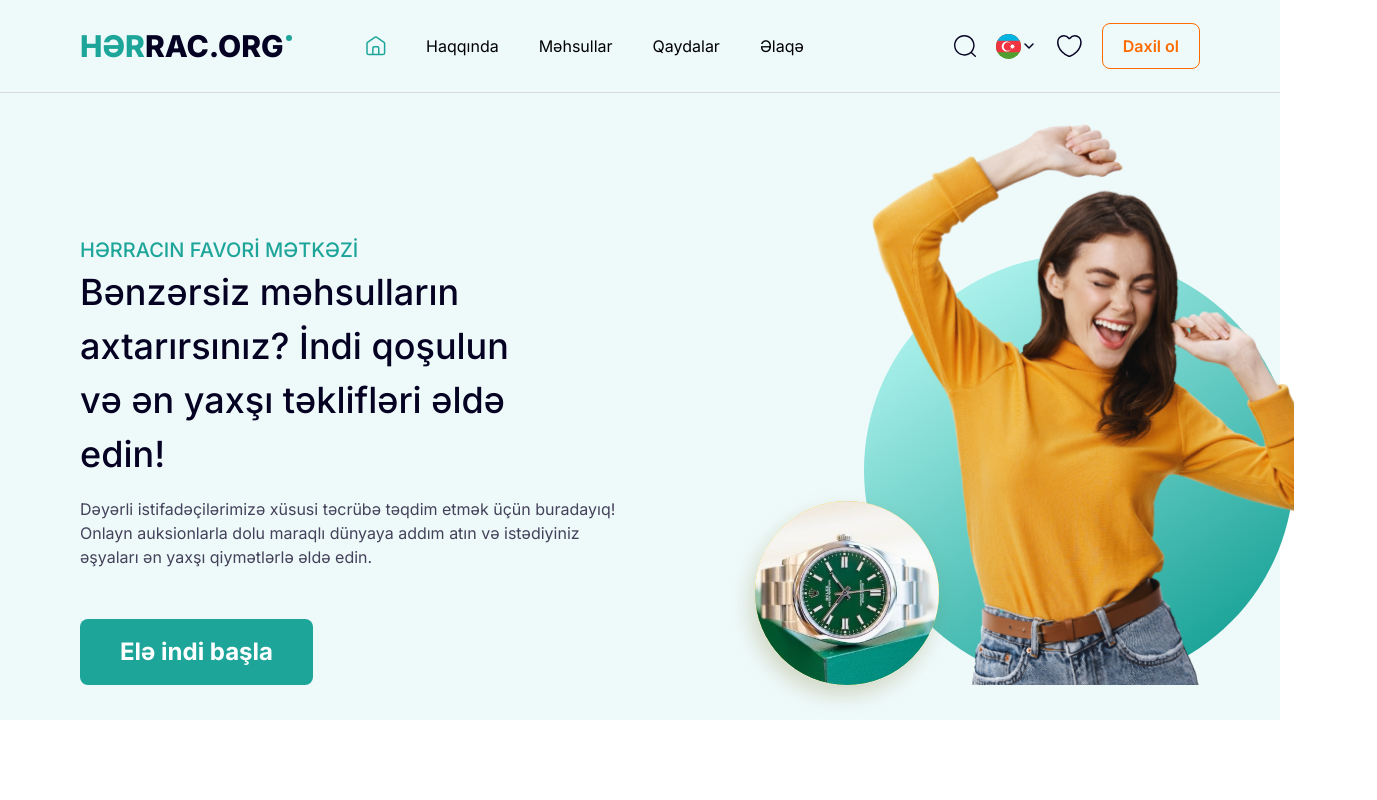
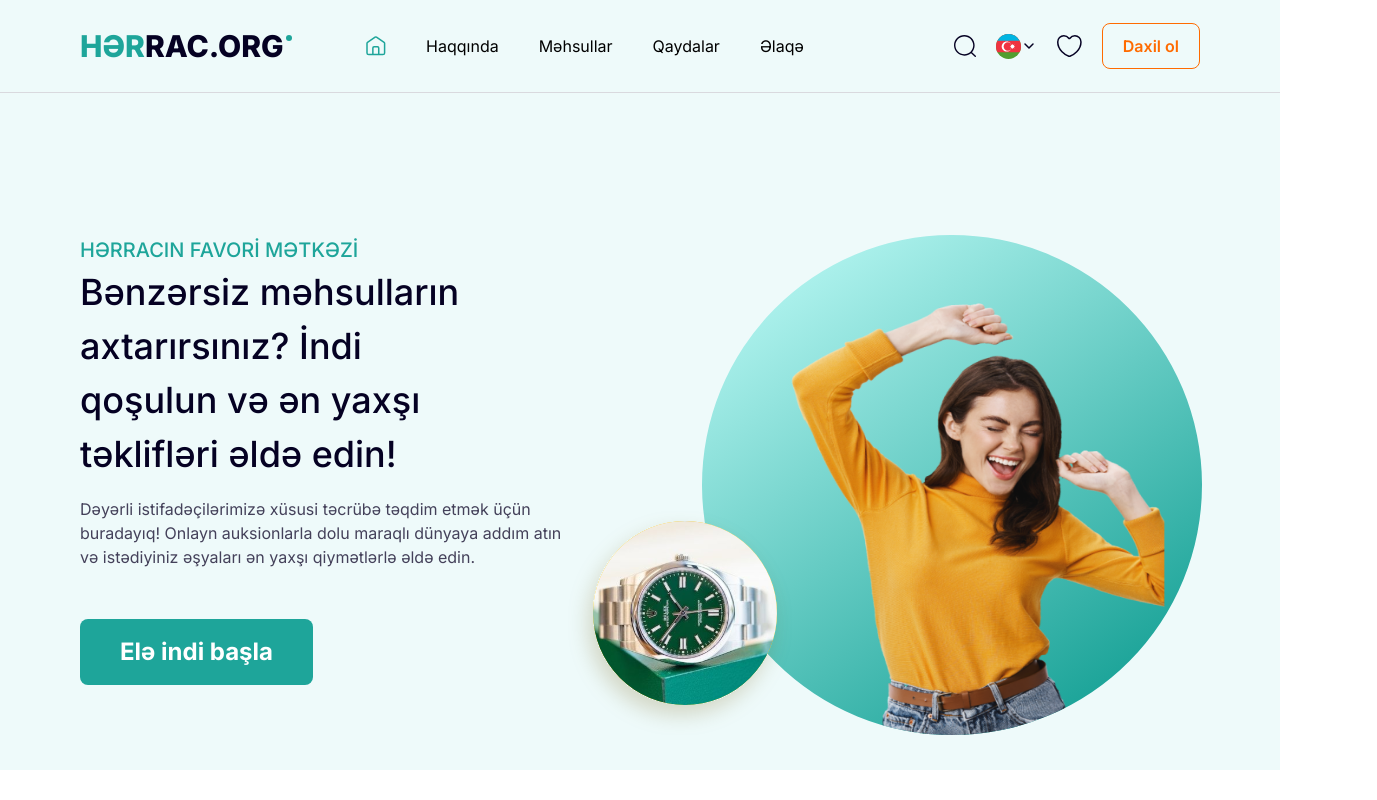
Before and after one commit to ElshadSadigov/Harrac, a Next.js app: page / in a window 1280 px wide. Shown: the top 800 px of the page, 1377 px wide, since content can reach past the window. Built offline with nearby package versions, Linux system fonts and the light colour scheme.

Commit message:
new change

```diff
--- a/app/page.jsx
+++ b/app/page.jsx
@@ -23,7 +23,7 @@ import IndicatorCard from "@/components/indicatorCard";
 
 export default function Home() {
   const prductData = [1, 2, 3, 4]
-  const aboutData = [1,2,3]
+  const aboutData = [1, 2, 3]
   return (
     <div className="w-full">
       <div className="w-full flex justify-between px-[80px] pt-[145px] pb-[35px] bg-[#eefafa]">
@@ -33,35 +33,34 @@ export default function Home() {
           <span className="text-[#44415A] mt-[16px]">Dəyərli istifadəçilərimizə xüsusi təcrübə təqdim etmək üçün buradayıq! Onlayn auksionlarla dolu maraqlı dünyaya addım atın və istədiyiniz əşyaları ən yaxşı qiymətlərlə əldə edin.</span>
           <Link href='/' className="px-[40px] py-[15px] font-bold text-[24px] text-[#fff] rounded-[8px] bg-[#1EA59A] mt-[50px]">Elə indi başla</Link>
         </div>
-        <div className="flex items-end w-1/2">
-          <Image src={homeTitle} alt="" className="translate-x-[90px] translate-y-[30px] z-50"/>
-          <div className=" relative">
-            <div className="bg-gradient-to-t from-[#aaf0eb] to-[#1ea59a] rotate-[146deg] w-[430px] h-[430px] rounded-[430px] relative"></div>
-            <Image src={homeImg} alt="home img" className="z-30 absolute left-0 bottom-0 w-[475px] h-[574px]"/>
+        <div className="flex items-end min-w-1/2 ">
+          <Image src={homeTitle} alt="" className=" z-50" />
+          <div className="translate-x-[-90px] bg-gradient-to-t from-[#aaf0eb] to-[#1ea59a] flex justify-center rotate-[146deg] min-w-[500px] h-[500px] overflow-hidden rounded-[430px] ">
+            <Image src={homeImg} alt="home img" className="w-[380px] h-[450px] translate-y-[-15px] rotate-[214deg]" />
           </div>
         </div>
       </div>
       <div className="px-[80px] py-[85px] grid grid-cols-4 gap-[32px] ">
         <div className="relative">
-          <Image src={AntiquesImg} alt="Antiques img" className="w-full h-full"/>
+          <Image src={AntiquesImg} alt="Antiques img" className="w-full h-full" />
           <div className="absolute left-0 top-0 w-full h-full bg-[#000] bg-opacity-25 rounded-[16px] flex items-center justify-center">
             <span className="bg-[#000] bg-opacity-50 px-[44px] py-[12px] text-[24px] font-bold text-[#fff] rounded-[8px]">Antiques</span>
           </div>
         </div>
         <div className="relative">
-          <Image src={CarsImg} alt="Cards img" className="w-full h-full"/>
+          <Image src={CarsImg} alt="Cards img" className="w-full h-full" />
           <div className="absolute left-0 top-0 w-full h-full bg-[#000] bg-opacity-25 rounded-[16px] flex items-center justify-center">
             <span className="bg-[#000] bg-opacity-50 px-[44px] py-[12px] text-[24px] font-bold text-[#fff] rounded-[8px]">Cars</span>
           </div>
         </div>
         <div className="relative">
-          <Image src={ElectronicsImg} alt="Electronics img" className="w-full h-full"/>
+          <Image src={ElectronicsImg} alt="Electronics img" className="w-full h-full" />
           <div className="absolute left-0 top-0 w-full h-full bg-[#000] bg-opacity-25 rounded-[16px] flex items-center justify-center">
             <span className="bg-[#000] bg-opacity-50 rounded-[8px] px-[44px] py-[12px] text-[24px] font-bold text-[#fff]">Electronics</span>
           </div>
         </div>
         <div className="relative">
-          <Image src={AccessioriesImg} alt="Accessiories img" className="w-full h-full"/>
+          <Image src={AccessioriesImg} alt="Accessiories img" className="w-full h-full" />
           <div className="absolute left-0 top-0 w-full h-full bg-[#000] bg-opacity-25 rounded-[16px] flex items-center justify-center">
             <span className="px-[44px] py-[12px] text-[24px] text-[#fff] bg-[#000] bg-opacity-50 font-bold rounded-[8px]">Accessiories</span>
           </div>
@@ -82,10 +81,10 @@ export default function Home() {
           <Link href='/announcement' className="mt-[40px] px-[32px] py-[16px] rounded-[8px] bg-[#1ea59a] text-[#fff] text-[16px] font-medium">Hərrac elan et</Link>
         </div>
         <div className="">
-          <Image src={sticker1} alt="sticker-1" className="w-[100px] h-[100px] rounded-[100px] absolute left-[172px] top-[151px]"/>
-          <Image src={sticker2} alt="sticker-2" className="w-[50px] h-[50px] rounded-[100px] absolute left-[222px] top-[427px]"/>
-          <Image src={sticker3} alt="sticker-3" className="w-[60px] h-[60px] rounded-[200px] absolute right-[316px] top-[36px]"/>
-          <Image src={sticker4} alt="sticker-4" className="w-[120px] h-[120px] rounded-[100px] absolute right-[100px] top-[220px]"/>
+          <Image src={sticker1} alt="sticker-1" className="w-[100px] h-[100px] rounded-[100px] absolute left-[172px] top-[151px]" />
+          <Image src={sticker2} alt="sticker-2" className="w-[50px] h-[50px] rounded-[100px] absolute left-[222px] top-[427px]" />
+          <Image src={sticker3} alt="sticker-3" className="w-[60px] h-[60px] rounded-[200px] absolute right-[316px] top-[36px]" />
+          <Image src={sticker4} alt="sticker-4" className="w-[120px] h-[120px] rounded-[100px] absolute right-[100px] top-[220px]" />
           <div className="w-[20px] h-[20px] bg-[#1ea59a] rounded-[200px] absolute left-[120px] top-[350px]"></div>
           <div className="w-[20px] h-[20px] bg-[#FF6B00] rounded-[200px] absolute right-[291px] top-[477px]"></div>
         </div>
@@ -103,8 +102,8 @@ export default function Home() {
             </div>
             <div className="mt-[16px] grid grid-cols-4 gap-[32px]">
               {
-                prductData.map(item =>{
-                  return <Card key={item}/>
+                prductData.map(item => {
+                  return <Card key={item} />
                 })
               }
             </div>
@@ -116,8 +115,8 @@ export default function Home() {
             </div>
             <div className="mt-[16px] grid grid-cols-4 gap-[32px]">
               {
-                prductData.map(item =>{
-                  return <Card key={item}/>
+                prductData.map(item => {
+                  return <Card key={item} />
                 })
               }
             </div>
@@ -129,8 +128,8 @@ export default function Home() {
             </div>
             <div className="mt-[16px] grid grid-cols-4 gap-[32px]">
               {
-                prductData.map(item =>{
-                  return <Card key={item}/>
+                prductData.map(item => {
+                  return <Card key={item} />
                 })
               }
             </div>
@@ -149,7 +148,7 @@ export default function Home() {
             </div>
           </div>
           <div>
-            <Image src={nowBuy} alt="Now buy" className="max-w-[624px]"/>
+            <Image src={nowBuy} alt="Now buy" className="max-w-[624px]" />
           </div>
         </div>
       </div>
@@ -160,7 +159,7 @@ export default function Home() {
         </div>
         <div className="py-[60px] grid grid-cols-3 gap-[32px] ">
           {
-              aboutData.map(item =>{
+            aboutData.map(item => {
               return <AboutCard key={item} />
             })
           }
@@ -171,21 +170,21 @@ export default function Home() {
       </div>
       <div className="pt-[77px] ">
         <div className="relative flex justify-center items-center">
-            <Image src={infoImg} alt="" className="absolute left-0 top-0 h-full z-[-1] "/>
+          <Image src={infoImg} alt="" className="absolute left-0 top-0 h-full z-[-1] " />
           <div className="py-[40px] flex flex-col items-center bg-[#000] w-full bg-opacity-50">
             <span className="text-[44px] font-bold text-[#fff] w-[60%] mx-auto text-center">Yeniliklərdən anında xəbərdar olmaq üçün abunə olun</span>
             <div className="py-[7px] pe-[7px] ps-[18px] bg-[#fff] rounded-[8px] flex items-center justify-between mt-[40px] max-w-[400px]">
-                <input type="email"  id="email" placeholder="E-mailinizi daxil edin" className="outline-none text-[#828091]"/>
+              <input type="email" id="email" placeholder="E-mailinizi daxil edin" className="outline-none text-[#828091]" />
               <Link href='/' className="px-[18px] py-[9px] bg-[#1ea59a] rounded-[4px] text-[#fff] font-medium">Abonə ol</Link>
             </div>
           </div>
         </div>
       </div>
       <div className="px-[80px] py-[120px] bg-[#fff] grid grid-cols-4 gap-[32px] ">
-          <IndicatorCard img={indicatorIcon1} number="1000+" text="Xoşbəxt Müştəri"/>
-          <IndicatorCard img={indicatorIcon2} number="100+" text="Təqdirəlayiq rəylər"/>
-          <IndicatorCard img={indicatorIcon3} number="100+" text="Qalib Müştəri"/>
-          <IndicatorCard img={indicatorIcon4} number="100+" text="Yeni Şərhlər"/>
+        <IndicatorCard img={indicatorIcon1} number="1000+" text="Xoşbəxt Müştəri" />
+        <IndicatorCard img={indicatorIcon2} number="100+" text="Təqdirəlayiq rəylər" />
+        <IndicatorCard img={indicatorIcon3} number="100+" text="Qalib Müştəri" />
+        <IndicatorCard img={indicatorIcon4} number="100+" text="Yeni Şərhlər" />
       </div>
     </div>
   );
--- a/app/products/page.jsx
+++ b/app/products/page.jsx
@@ -6,6 +6,8 @@ import backIcon from '../../public/svgs/back-icon.svg'
 import starGray from '../../public/svgs/star-gray.svg'
 import downGray from '../../public/svgs/dawn-gray.svg'
 import Card from '@/components/card'
+import '../../public/css/style.css'
+
 const page = () => {
     const [harrac, setHarrac] = useState(false)
     const [category, setCategory] = useState(false)
--- a/app/profile/layout.js
+++ b/app/profile/layout.js
@@ -53,12 +53,12 @@ const layout = ({children}) => {
       </div>
       <div className='px-[80px] mt-[60px] mb-[130px] flex gap-[32px] items-start'>
         <div className='w-1/4 flex flex-col gap-y-[30px]'>
-            <Link href='/' className='w-full px-[30px] py-[32px] shadow rounded-[16px] text-[20px] font-medium text-[#050123]'>Hesab Təfərrüatları</Link>
-            <Link href='/' className='w-full px-[30px] py-[32px] shadow rounded-[16px] text-[20px] font-medium text-[#050123]'>Bank Məlumatları</Link>
-            <Link href='/' className='w-full px-[30px] py-[32px] shadow rounded-[16px] text-[20px] font-medium text-[#050123]'>Şifrə Dəyişikliyi</Link>
-            <Link href='/' className='w-full px-[30px] py-[32px] shadow rounded-[16px] text-[20px] font-medium text-[#050123]'>Aktiv Hərraclar</Link>
-            <Link href='/' className='w-full px-[30px] py-[32px] shadow rounded-[16px] text-[20px] font-medium text-[#050123]'>Qazanılmış Hərraclar</Link>
-            <Link href='/' className='w-full px-[30px] py-[32px] shadow rounded-[16px] text-[20px] font-medium text-[#050123]'>Hərrac Fəaliyyəti</Link>
+            <Link href='/profile' className='w-full px-[30px] py-[32px] shadow rounded-[16px] text-[20px] font-medium text-[#050123]'>Hesab Təfərrüatları</Link>
+            <Link href='/profile/bank-info' className='w-full px-[30px] py-[32px] shadow rounded-[16px] text-[20px] font-medium text-[#050123]'>Bank Məlumatları</Link>
+            <Link href='/profile/change-password' className='w-full px-[30px] py-[32px] shadow rounded-[16px] text-[20px] font-medium text-[#050123]'>Şifrə Dəyişikliyi</Link>
+            <Link href='/profile/active-harrac' className='w-full px-[30px] py-[32px] shadow rounded-[16px] text-[20px] font-medium text-[#050123]'>Aktiv Hərraclar</Link>
+            <Link href='/profile/won-harrac' className='w-full px-[30px] py-[32px] shadow rounded-[16px] text-[20px] font-medium text-[#050123]'>Qazanılmış Hərraclar</Link>
+            <Link href='/profile/activity-harrac' className='w-full px-[30px] py-[32px] shadow rounded-[16px] text-[20px] font-medium text-[#050123]'>Hərrac Fəaliyyəti</Link>
             <Link href='/' className='w-full px-[30px] py-[32px] shadow rounded-[16px] text-[20px] font-medium text-[#EF3340]'>Hesabdan Çıxış</Link>
         </div>
         <div className='w-3/4'>
--- a/components/header.jsx
+++ b/components/header.jsx
@@ -25,7 +25,7 @@ const Header = () => {
             <Link href='/about'>Haqqında</Link>
           </li>
           <li>
-            <Link href='/'>Məhsullar</Link>
+            <Link href='/products'>Məhsullar</Link>
           </li>
           <li>
             <Link href='/rules'>Qaydalar</Link>
```
Lines whose indentation alone changed are shown as unchanged.
